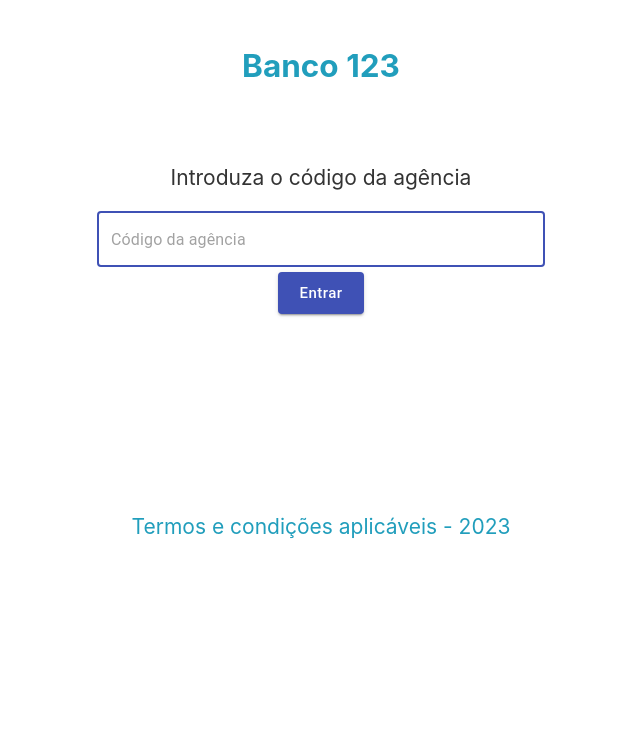
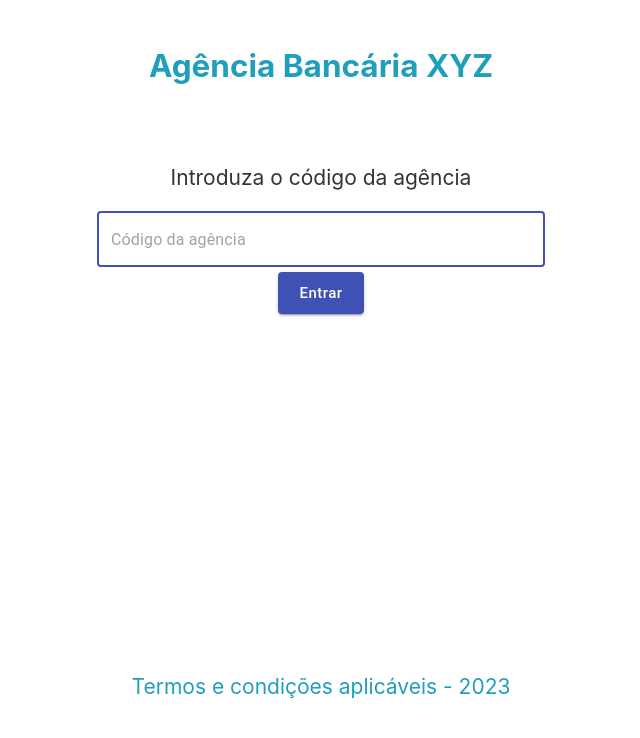
Before and after one commit to ClaydLena/eFila, a React (Create React App) app: page / in a window 1280 px wide. Shown: the top 738 px of the page, without its empty margins (319-959 px from the left). Built offline with nearby package versions, Linux system fonts and the light colour scheme.

Commit message:
Updating Layout

```diff
--- a/src/components/layout/Layout.js
+++ b/src/components/layout/Layout.js
@@ -8,7 +8,7 @@ const getStyles = makeStyles(() => ({
     color:'#333333 !important'
   },
   children:{
-    margin:'10vh 0 25vh 0'
+    margin:'10vh 0 45vh 0'
   },
   text:{
     color:'#219ebc',
@@ -23,7 +23,7 @@ function Layout({ children }) {
     return (
         <React.Fragment>
             <div className={classes.layout}>
-                <h2 className={classes.text}>Banco 123</h2>
+                <h2 className={classes.text}>Agência Bancária XYZ</h2>
                 <div className={classes.children}>
                     {children}
                 </div>
```
